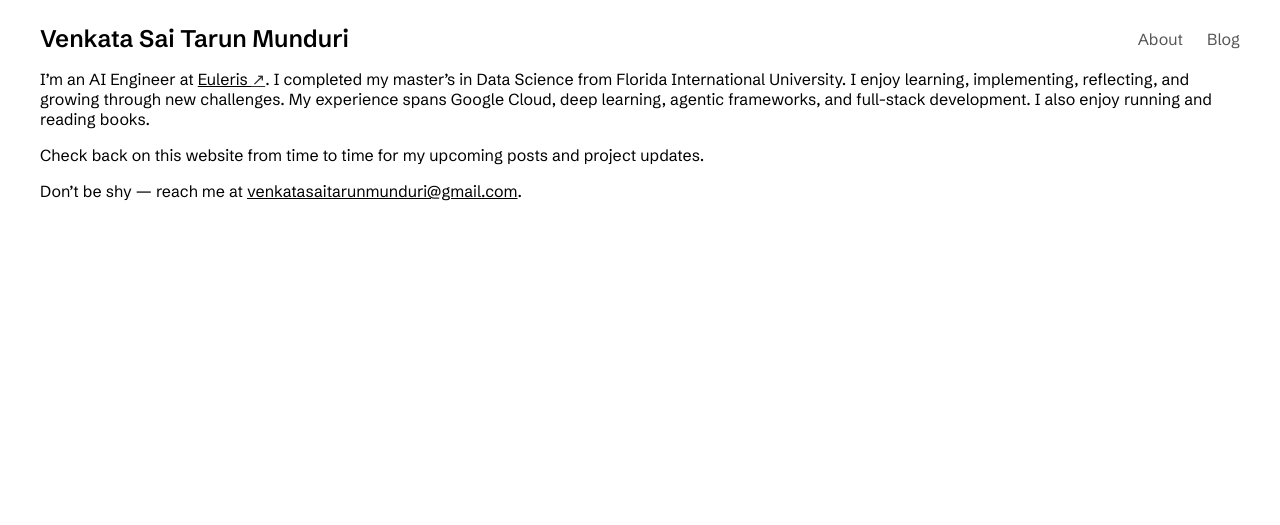
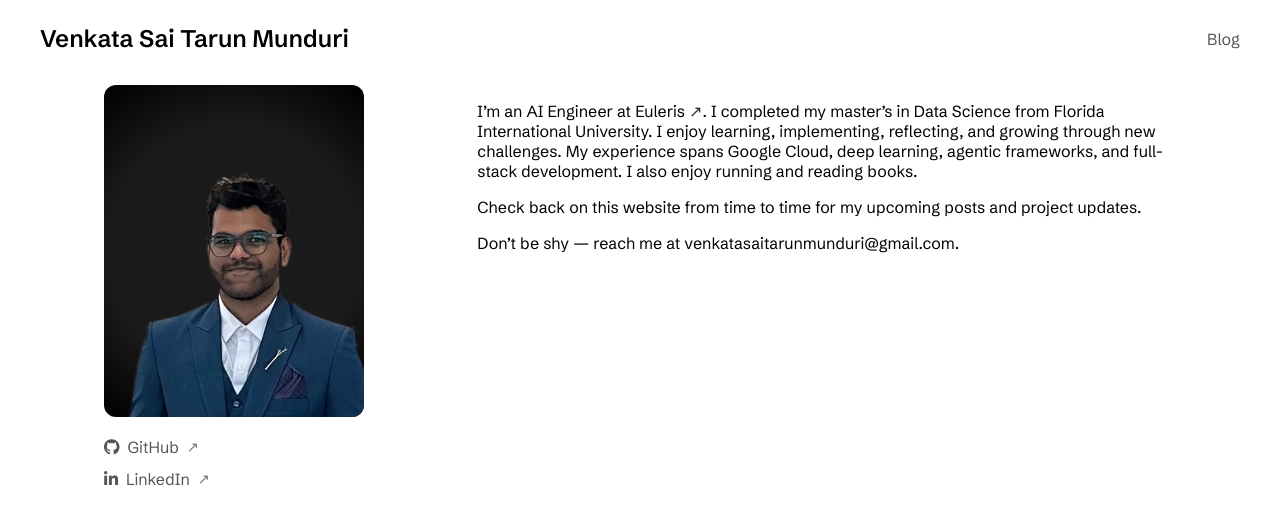
Before and after one commit to vmunduri/venkata.github.io, a Jekyll site: the page built from index.html, in a window 1280 px wide. Shown: the top 525 px of the page. Built offline with Jekyll 4.4.1, drawn with Linux system fonts in a browser that asks for light colours.

Commit message:
add grid layout, add profile section

```diff
--- a/_data/navigation.yml
+++ b/_data/navigation.yml
@@ -1,4 +1,2 @@
-- name: About
-  link: /
 - name: Blog
   link: /blog/
--- a/_layouts/default.html
+++ b/_layouts/default.html
@@ -6,10 +6,11 @@
     <meta name="viewport" content="width=device-width, initial-scale=1.0">
     <link href="https://fonts.googleapis.com/css2?family=Schibsted+Grotesk:wght@400;500;600;700;800&display=swap" rel="stylesheet">
     <link rel="stylesheet" href="/assets/css/styles.css">
+    <link rel="stylesheet" href="https://cdnjs.cloudflare.com/ajax/libs/font-awesome/6.5.0/css/all.min.css">
   </head>
   <body>
     <header>
-        <div class="site-title">Venkata Sai Tarun Munduri</div>
+        <a href="/"><div class="site-title">Venkata Sai Tarun Munduri</div></a>
         <button class="menu-toggle" id="menu-toggle">☰</button>
         {% include navigation.html %}
     </header>
--- /dev/null
+++ b/_sass/layout.scss
@@ -0,0 +1,60 @@
+.layout {
+  display: grid;
+  grid-template-columns: 1fr 2fr;   /* profile column narrower than text */
+  gap: 1.5rem;                        /* space between columns */
+  align-items: start;
+  margin: 2rem 4rem;                /* top/bottom 2rem, left/right 4rem */
+
+  .image {
+  width: clamp(180px, 25vw, 260px); /* min 180px, ideal 25% of viewport, max 260px */
+  height: auto;
+  border-radius: 0.75rem;
+  background: radial-gradient(circle at center, #1a1a1a 60%, #000 100%);
+  box-shadow: 0 0 20px rgba(255, 255, 255, 0.05);
+}
+
+.links {
+  display: flex;
+  flex-direction: column;
+  align-items: flex-start;
+  gap: 0.75rem;
+  margin-top: 1rem;
+
+  a {
+    display: flex;
+    align-items: center;
+    gap: 0.5rem;
+    color: var(--muted-color);
+    text-decoration: none;
+    transition: color var(--transition-speed) ease;
+  }
+
+  a:hover {
+    color: var(--text-color);
+    border-bottom: 2px solid var(--text-color);
+  }
+
+  .icon {
+    font-family: "Font Awesome 6 Free";
+    font-weight: 900;
+    font-size: 1rem;
+  }
+
+  .arrow {
+    font-size: 0.9rem;
+    vertical-align: baseline;
+    opacity: var(--opacity);
+  }
+}
+
+
+}
+
+/* Stack at small widths */
+@media (max-width: 600px) {
+  .row {
+    grid-template-columns: 1fr;
+    gap: 1.5rem;
+    margin: 1rem;
+  }
+}
--- a/assets/css/styles.scss
+++ b/assets/css/styles.scss
@@ -1,7 +1,9 @@
 ---
 ---
+
 @import "main";
 @import "header";
+@import "layout";
 
 :root{
     --bg-color:black;
@@ -32,7 +34,7 @@ transition: background-color var(--transition-speed) ease, color var(--transitio
 
 a {
   color: var(--text-color);
-  text-decoration: underline;
+  text-decoration: none;
   transition: opacity var(--transition-speed) ease;
 }
 
--- a/index.html
+++ b/index.html
@@ -5,6 +5,20 @@ permalink: /
 image: true
 ---
 
+<div class="layout">
+  <section class="Profile">
+    <img src="/assets/img/profile_nobg.png" alt="Profile Pic" class="image">
+    <div class="links">
+      <a href="https://github.com/vmunduri" target="_blank">
+        <i class="fab fa-github"></i> GitHub <span class="arrow">&#8599;</span>
+      </a>
+      <a href="https://www.linkedin.com/in/venkata-sai-tarun-munduri-168b31292/" target="_blank">
+        <i class="fab fa-linkedin-in"></i> LinkedIn <span class="arrow">&#8599;</span>
+      </a>
+    </div>
+  </section>
+
+  <section class="Intro">
             <p>
         I’m an AI Engineer at <a href="https://euleris.ai" target="_blank">Euleris <span class="arrow">&#8599;</span></a>.
         I completed my master’s in Data Science from Florida International University.
@@ -21,3 +35,8 @@ image: true
         Don’t be shy — reach me at
         <a href="mailto:venkatasaitarunmunduri@gmail.com">venkatasaitarunmunduri@gmail.com</a>.
       </p>
+
+
+        </section>
+
+</div>
```
Also changed, not shown: assets/img/profile_nobg.png (added), 3 other files. Lines whose indentation alone changed are shown as unchanged.
